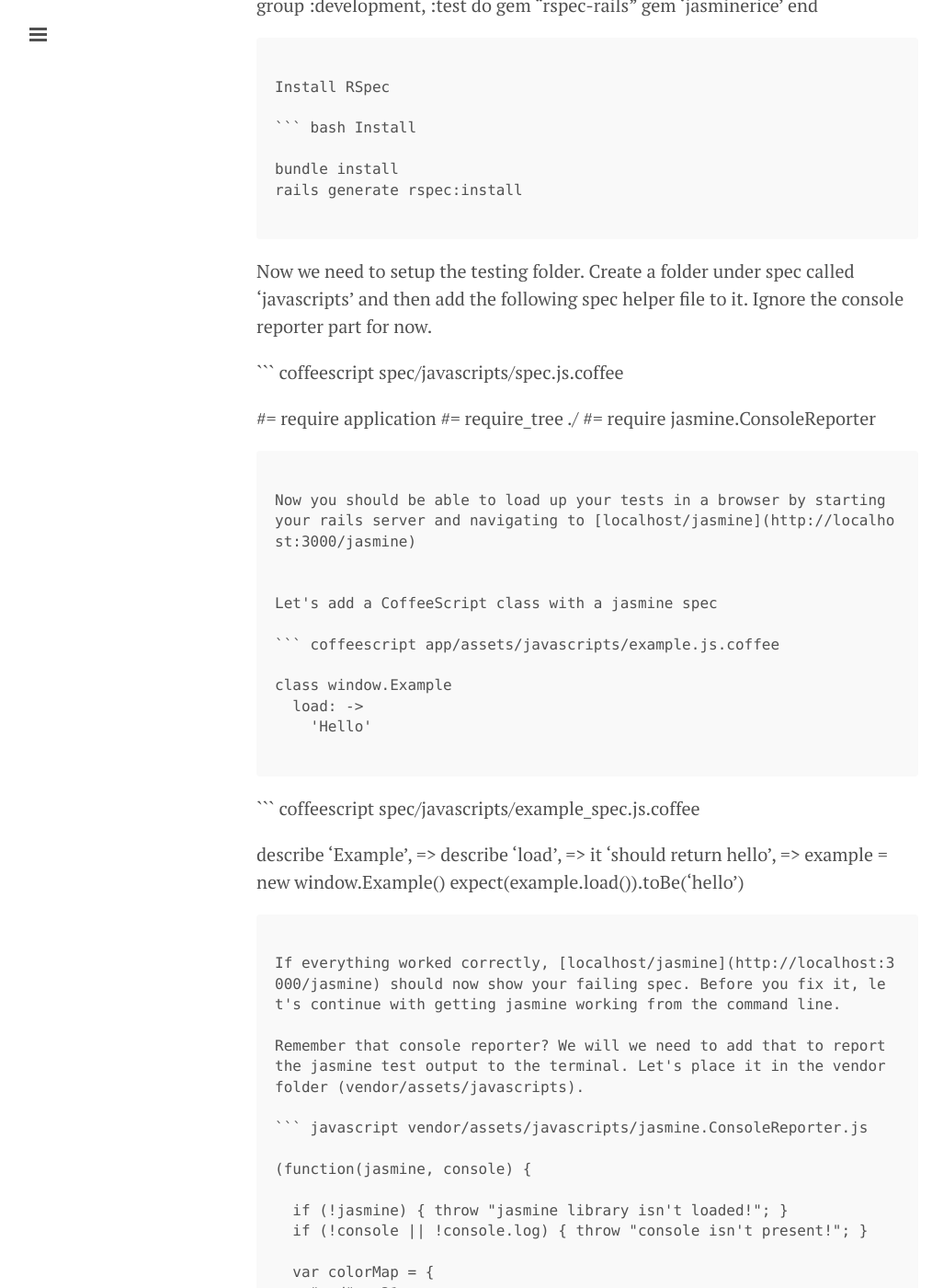
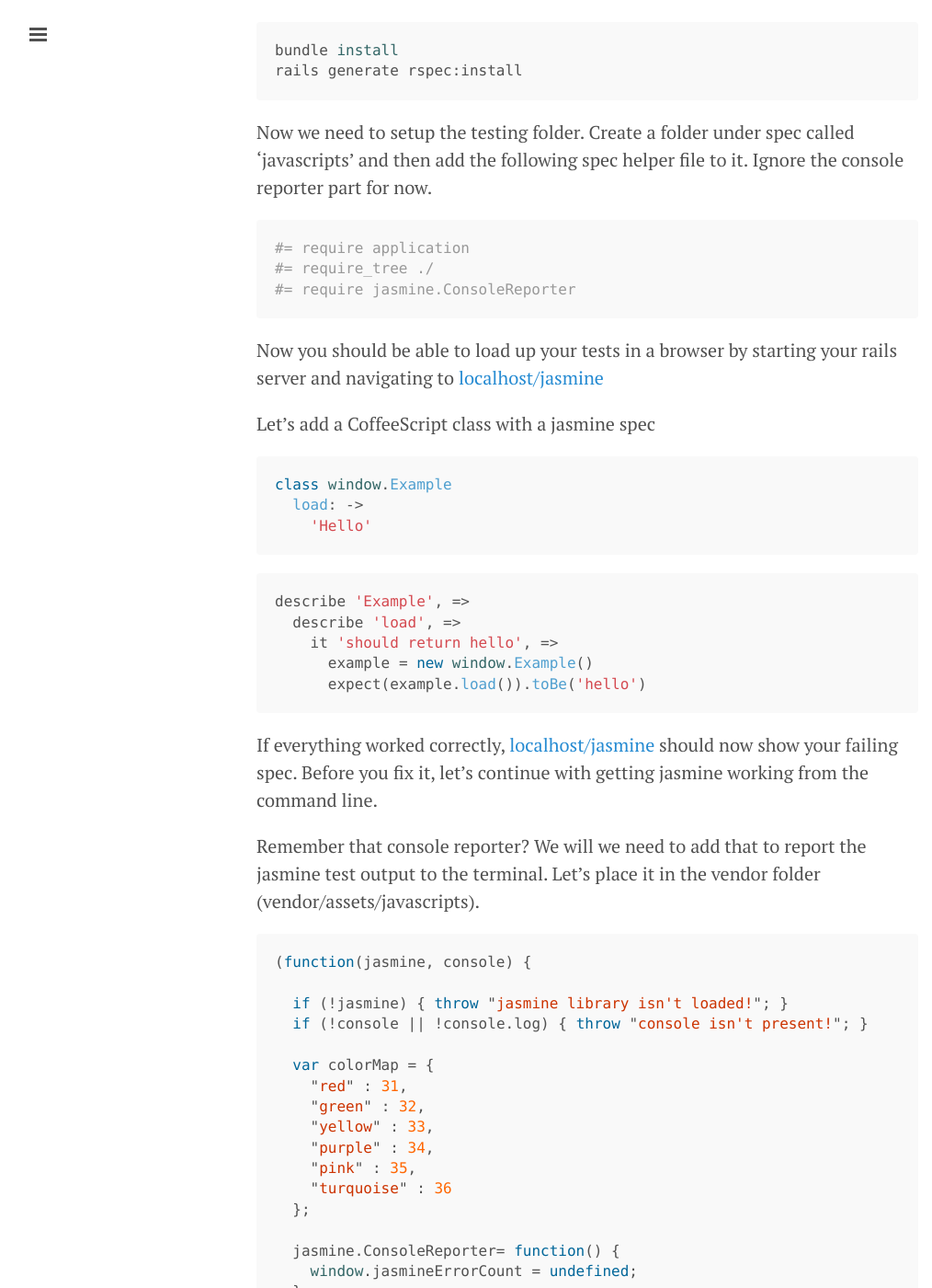
Before and after one commit to tylermercier/tylermercier.github.io, a Jekyll site: the page built from _posts/2012-09-25-testing-javascript-in-rails.md, in a window 1280 px wide and 1400 px high, scrolled down 1050 px. Shown: the whole window at 92% size, without its empty margins (1-1015 px from the left). Built offline with Jekyll 4.4.1, drawn with Linux system fonts in a browser that asks for light colours; Markdown is read by kramdown in place of the engine named in the settings; some of the changed text lies outside the part shown.

Commit message:
fix code samples

````diff
--- a/_posts/2012-09-25-testing-javascript-in-rails.md
+++ b/_posts/2012-09-25-testing-javascript-in-rails.md
@@ -14,48 +14,38 @@ First, you will need to be using a version of Rails with the Asset Pipeline. Thi
 
 Second, we are going to be using PhantomJS to run the tests. Install [PhantomJS](http://phantomjs.org/) with your favourite package manager (homebrew for me).
 
-``` bash PhantomJS
-
+```bash
 brew install phantomjs
-
 ```
 
 Now we are ready to begin. I am going to go through this with a new project, but there should be no difficulty in adding this to an existing rails project.
 
-``` bash Create Project
-
+```bash
 rails new example_project
-
 ```
 
 Next, update the gemfile. I use RSpec, but that is just a personal preference.
 
-``` ruby Gemfile
-
+```ruby
 group :development, :test do
   gem "rspec-rails"
   gem 'jasminerice'
 end
-
 ```
 
 Install RSpec
 
-``` bash Install
-
+```bash
 bundle install
 rails generate rspec:install
-
 ```
 
 Now we need to setup the testing folder. Create a folder under spec called 'javascripts' and then add the following spec helper file to it. Ignore the console reporter part for now.
 
-``` coffeescript spec/javascripts/spec.js.coffee
-
+```coffeescript
 #= require application
 #= require_tree ./
 #= require jasmine.ConsoleReporter
-
 ```
 
 Now you should be able to load up your tests in a browser by starting your rails server and navigating to [localhost/jasmine](http://localhost:3000/jasmine)
@@ -63,30 +53,25 @@ Now you should be able to load up your tests in a browser by starting your rails
 
 Let's add a CoffeeScript class with a jasmine spec
 
-``` coffeescript app/assets/javascripts/example.js.coffee
-
+```coffeescript
 class window.Example
   load: ->
     'Hello'
-
 ```
 
-``` coffeescript spec/javascripts/example_spec.js.coffee
-
+```coffeescript
 describe 'Example', =>
   describe 'load', =>
     it 'should return hello', =>
       example = new window.Example()
       expect(example.load()).toBe('hello')
-
 ```
 
 If everything worked correctly, [localhost/jasmine](http://localhost:3000/jasmine) should now show your failing spec. Before you fix it, let's continue with getting jasmine working from the command line.
 
 Remember that console reporter? We will we need to add that to report the jasmine test output to the terminal. Let's place it in the vendor folder (vendor/assets/javascripts).
 
-``` javascript vendor/assets/javascripts/jasmine.ConsoleReporter.js
-
+```javascript
 (function(jasmine, console) {
 
   if (!jasmine) { throw "jasmine library isn't loaded!"; }
@@ -166,14 +151,11 @@ Remember that console reporter? We will we need to add that to report the jasmin
   };
 
 })(jasmine, console);
-
-
 ```
 
 We are almost finished. Next we need to add a rake task to run the javascript tests. Add the following under lib/tasks
 
-``` ruby lib/tasks/jasmine.rake
-
+```ruby
 require 'rubygems'
 
 namespace :jasmine do
@@ -218,13 +200,11 @@ end
 task :spec do
   Rake::Task['jasmine:spec'].invoke
 end
-
 ```
 
 Finally add the phantomjs runner under lib/tasks as well.
 
-``` coffeescript lib/tasks/phantomjs_runner.coffee
-
+```coffeescript
 # Script Begin
 if phantom.args.length == 0
   console.log "Need a url as the argument"
@@ -276,15 +256,12 @@ page.open address, (status) ->
     phantom.exit 1
 
   reportWatcher.run(page);
-
 ```
 
 That's it. Run the following:
 
-``` bash Install
-
+```bash
 rake jasmine:spec
-
 ```
 
 You should now see the same test failure from before. Fix the case in 'Hello' and you will have your first passing JavaScript test.
````
Also changed, not shown: _posts/2012-08-07-tell.md (+2 -2 lines), _posts/2012-11-06-orm-tradeoffs.md (+2 -6 lines), _posts/2013-01-30-install-phantomjs-on-ubuntu.md (+2 -6 lines).
